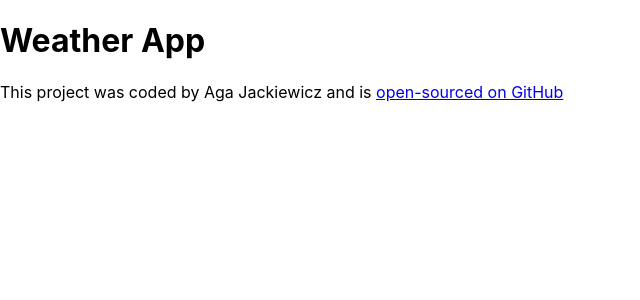
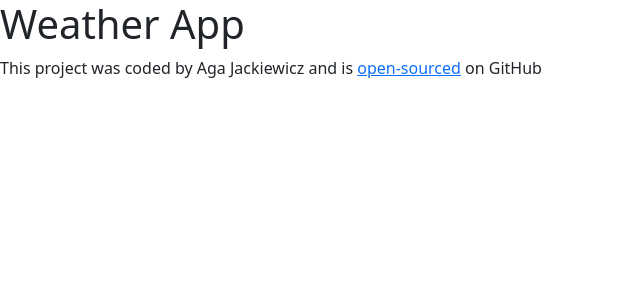
Before and after one commit to aga-92/react-weather-app, a React (Create React App) app: page / in a window 1280 px wide. Shown: the top 300 px of the page, without its empty margins (0-640 px from the left). Built offline with nearby package versions, Linux system fonts and the light colour scheme.

Commit message:
Added bootstrap

```diff
--- a/package.json
+++ b/package.json
@@ -6,6 +6,7 @@
     "@testing-library/jest-dom": "^5.16.5",
     "@testing-library/react": "^13.4.0",
     "@testing-library/user-event": "^13.5.0",
+    "bootstrap": "^5.2.3",
     "react": "^18.2.0",
     "react-dom": "^18.2.0",
     "react-scripts": "5.0.1",
--- a/src/App.js
+++ b/src/App.js
@@ -1,4 +1,5 @@
 import "./App.css";
+import "bootstrap/dist/css/bootstrap.css";
 
 export default function App() {
   return (
@@ -11,8 +12,9 @@ export default function App() {
           target="_blank"
           rel="noreferrer"
         >
-          open-sourced on GitHub
-        </a>
+          open-sourced
+        </a>{" "}
+        on GitHub
       </footer>
     </div>
   );
```
Also changed, not shown: 1 other file (tests, documents, lock files or other folders).
